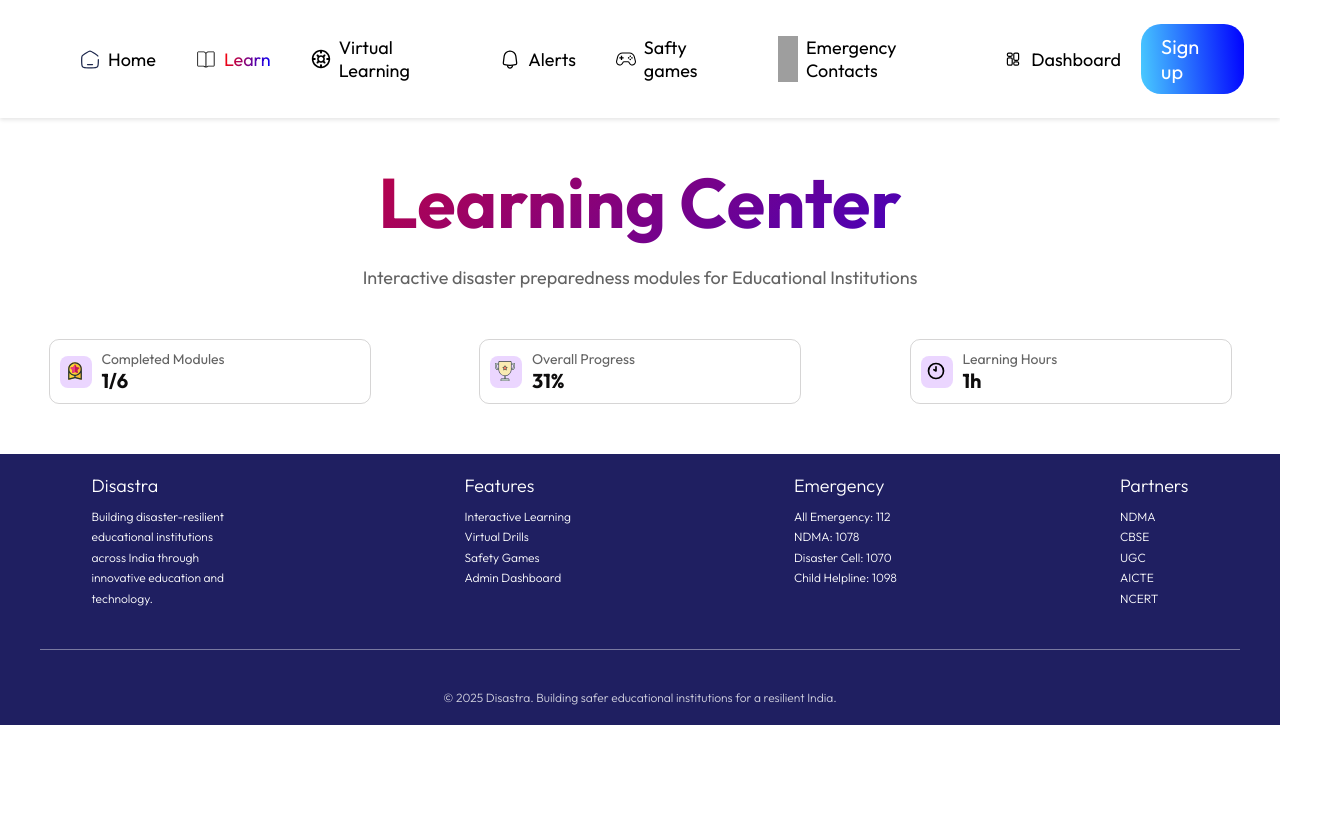
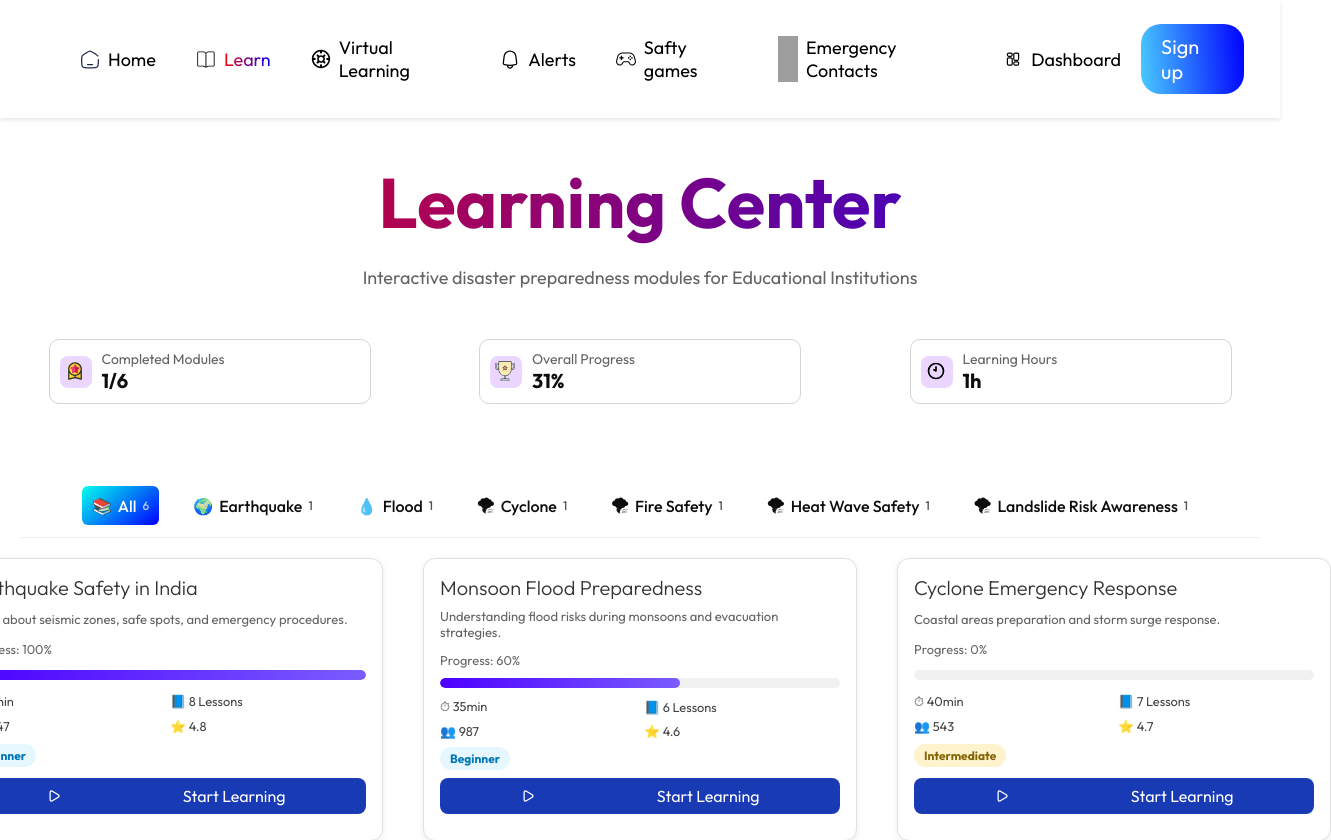
Before and after one commit to Anirban986/SIH_Project, a React (Vite) app: page /Learn in a window 1280 px wide. Shown: the top 840 px of the page, 1331 px wide, since content can reach past the window. Before the commit the page ends 800 px from the top, so only its background shows below. Built offline with nearby package versions, Linux system fonts and the light colour scheme; grey boxes are pictures that could not be loaded; a web font is replaced by a local one.

Commit message:
Finished learning page

```diff
--- a/src/components/Learn/Learn.css
+++ b/src/components/Learn/Learn.css
@@ -9,7 +9,7 @@
 .learning-top h1{
     font-size: 70px;
     margin-bottom: 20px;
-    background: linear-gradient(320deg, blue, rgb(255, 4, 4));
+    background: linear-gradient(276deg, blue, rgb(255, 4, 4));
     background-clip: text;
     -webkit-background-clip: text;
     -webkit-text-fill-color: transparent;
--- a/src/components/Learn/Learn.jsx
+++ b/src/components/Learn/Learn.jsx
@@ -3,6 +3,7 @@ import './learn.css'
 import achievement from '../../assets/achievement.svg'
 import trophy from '../../assets/trophy.svg'
 import clock from '../../assets/clock.svg'
+import LearningNav from '../learning-folder/learning-nav/LearningNav'
 function Learn() {
   return (
     <div className='learn'>
@@ -43,6 +44,7 @@ function Learn() {
         </div>
       </div>
 
+      <LearningNav/>
 
 
     </div>
--- a/src/components/home/Home.css
+++ b/src/components/home/Home.css
@@ -57,7 +57,7 @@
     margin-bottom: 50px;
 }
 .button{
-    background-color: rgb(2, 48, 255);
+     background: linear-gradient(276deg,blue,rgb(4, 213, 255));
     padding: 10px 20px;
     color: white;
     border-radius: 10px;
--- a/src/components/learning-folder/learning-nav/LearningNav.css
+++ b/src/components/learning-folder/learning-nav/LearningNav.css
@@ -0,0 +1,174 @@
+/* NAVBAR */
+.nav {
+    display: flex;
+    justify-content: center;
+    background: #fff;
+    border-bottom: 1px solid #eee;
+    padding: 12px 20px;
+}
+
+.nav ul {
+    display: flex;
+    gap: 24px;
+    list-style: none;
+    margin: 0;
+    padding: 0;
+}
+
+.nav ul li {
+    cursor: pointer;
+    font-weight: 500;
+    display: flex;
+    align-items: center;
+    gap: 6px;
+    padding: 6px 10px;
+    border-radius: 6px;
+    transition: background 0.2s ease;
+}
+
+.nav ul li.active {
+    background: linear-gradient(320deg, blue, rgb(4, 255, 238));
+    color: #fff;
+}
+
+.nav ul li small {
+    font-size: 12px;
+    opacity: 0.7;
+}
+
+/* Container for all cards */
+.cards-learn {
+    display: grid;
+    grid-template-columns: repeat(3, 1fr);
+    gap: 40px;
+    padding: 20px;
+    justify-content: center;
+}
+
+/* Single Card */
+.learning-card {
+    width: 400px;
+    /* fixed width */
+    background: #ffffff;
+    border: 1px solid #e0e0e0;
+    border-radius: 12px;
+    padding: 16px;
+    box-shadow: 0 2px 6px rgba(0, 0, 0, 0.08);
+    display: flex;
+    flex-direction: column;
+    justify-content: space-between;
+    transition: transform 0.2s ease, box-shadow 0.2s ease;
+}
+
+.learning-card:hover {
+    transform: translateY(-5px);
+    box-shadow: 0 6px 12px rgba(0, 0, 0, 0.15);
+    border: 1px solid rgb(0, 119, 255);
+}
+
+/* Title & Description */
+.learning-card h3 {
+    font-size: 20px;
+    font-weight: 300;
+    margin-bottom: 8px;
+    color: #333;
+}
+
+.learning-card p {
+    font-size: 13px;
+    color: rgba(86, 86, 86, 0.922);
+    margin-bottom: 12px;
+}
+
+/* Progress Bar */
+.progress {
+    background: #f1f1f1;
+    border-radius: 8px;
+    height: 10px;
+    overflow: hidden;
+    margin: 10px 0;
+}
+
+.progress-bar {
+    height: 100%;
+    width: 0;
+    /* starts at 0 */
+    background: linear-gradient(90deg, #4c00ff, #7a5cff);
+    transition: width 0.4s ease;
+    /* smooth update */
+    border-radius: 8px;
+}
+
+/* Progress text */
+.learning-card small {
+    font-size: 0.8rem;
+    color: #666;
+}
+
+/* Meta info */
+.meta {
+    display: grid;
+    grid-template-columns: 2fr 2fr;
+    gap: 8px;
+    margin-bottom: 8px;
+    font-size: 0.8rem;
+    color: #444;
+}
+
+.meta span {
+    display: flex;
+    align-items: center;
+    gap: 4px;
+}
+
+
+.level {
+    display: inline-block;
+    width: auto;
+    padding: 4px 10px;
+    border-radius: 20px;
+    font-size: 12px;
+    font-weight: bold;
+    margin-bottom: 8px;
+    align-self: flex-start;
+}
+
+.level.beginner {
+    background: #e6f7ff;
+    color: #0077b6;
+}
+
+.level.intermediate {
+    background: #fff3cd;
+    color: #856404;
+}
+
+.level.advanced {
+    background: #f8d7da;
+    color: #842029;
+}
+
+.action {
+    background-color: rgb(24, 58, 181);
+    width: auto;
+    border-radius: 8px;
+    display: flex;
+    justify-content: space-around;
+    padding: 8px 20px;
+    transition: 0.3s;
+    margin-bottom: 10px;
+}
+
+.action img {
+    width: 15px;
+    filter: brightness(0) invert(1);
+}
+
+.action-para {
+    color: white;
+}
+
+.action:hover {
+    background-color: rgba(24, 58, 181, 0.752);
+    cursor: pointer;
+}
--- a/src/components/learning-folder/learning-nav/LearningNav.jsx
+++ b/src/components/learning-folder/learning-nav/LearningNav.jsx
@@ -1,9 +1,77 @@
-import React from 'react'
+import React, { useState } from "react";
+import modules from "./data";
+import "./LearningNav.css";
+import play from '../../../assets/play.svg'
+function LearningNav() {
+  const [activeCategory, setActiveCategory] = useState("All");
 
-function LearningNav() {
+  const categories = [
+    { name: "All", icon: "📚" },
+    ...Array.from(
+      new Map(
+        modules.map((m) => [m.category, { name: m.category, icon: m.icon }])
+      ).values()
+    ),
+  ];
+
+  const filtered =
+    activeCategory === "All"
+      ? modules
+      : modules.filter((m) => m.category === activeCategory);
+
   return (
-    <div>LearningNav</div>
-  )
+    <div className="dashboard">
+      {/* Navigation */}
+      <nav className="nav">
+        <ul>
+          {categories.map((cat) => (
+            <li
+              key={cat.name}
+              className={activeCategory === cat.name ? "active" : ""}
+              onClick={() => setActiveCategory(cat.name)}
+            >
+              <span className="icon">{cat.icon}</span>
+              <span>{cat.name}</span>
+              <small>
+                {cat.name === "All"
+                  ? modules.length
+                  : modules.filter((m) => m.category === cat.name).length}
+              </small>
+            </li>
+          ))}
+        </ul>
+      </nav>
+
+      {/* Cards */}
+      <div className="cards-learn">
+        {filtered.map((m) => (
+          <div className="learning-card" key={m.id}>
+            <h3>{m.title}</h3>
+            <p>{m.description}</p>
+             <small>Progress: {m.progress}%</small>
+            <div className="progress">
+              <div
+                className="progress-bar"
+                style={{ width: `${m.progress}%` }}
+              ></div>
+            </div>
+
+            <div className="meta">
+              <span>⏱ {m.duration}</span>
+              <span>📘 {m.lessons} Lessons</span>
+              <span>👥 {m.users}</span>
+              <span>⭐ {m.rating}</span>
+            </div>
+            <span className={`level ${m.level.toLowerCase()}`}>{m.level}</span>
+            <div className="action">
+              <img src={play} alt="" />
+              <div className="action-para">Start Learning</div>
+            </div>
+          </div>
+        ))}
+      </div>
+    </div>
+  );
 }
 
-export default LearningNav
+export default LearningNav;
--- /dev/null
+++ b/src/components/learning-folder/learning-nav/data.js
@@ -0,0 +1,94 @@
+const modules = [
+  {
+    id: 1,
+    category: "Earthquake",
+    icon: "🌍",
+    title: "Earthquake Safety in India",
+    description: "Learn about seismic zones, safe spots, and emergency procedures.",
+    progress: 100,
+    duration: "45min",
+    lessons: 8,
+    users: 1247,
+    rating: 4.8,
+    level: "Beginner",
+    button: "Review",
+
+  },
+  {
+    id: 2,
+    category: "Flood",
+    icon: "💧",
+    title: "Monsoon Flood Preparedness",
+    description: "Understanding flood risks during monsoons and evacuation strategies.",
+    progress: 60,
+    duration: "35min",
+    lessons: 6,
+    users: 987,
+    rating: 4.6,
+    level: "Beginner",
+    button: "Continue",
+
+  },
+  {
+    id: 3,
+    category: "Cyclone",
+    icon: "🌪",
+    title: "Cyclone Emergency Response",
+    description: "Coastal areas preparation and storm surge response.",
+    progress: 0,
+    duration: "40min",
+    lessons: 7,
+    users: 543,
+    rating: 4.7,
+    level: "Intermediate",
+    button: "Start Learning",
+
+  },
+   {
+    id: 4,
+    category: "Fire Safety",
+    icon: "🌪",
+    title: "School Fire Safety",
+    description: "Fire prevention, evacuation routes, and emergency procedures in schools.",
+    progress: 0,
+    duration: "40min",
+    lessons: 7,
+    users: 543,
+    rating: 4.7,
+    level: "Intermediate",
+    button: "Start Learning",
+
+  },
+   {
+    id: 5,
+    category: "Heat Wave Safety",
+    icon: "🌪",
+    title: "Heat Wave Safety",
+    description: "Recognizing heat-related illnesses and staying safe during extreme temperatures.",
+    progress: 0,
+    duration: "40min",
+    lessons: 7,
+    users: 543,
+    rating: 4.7,
+    level: "Intermediate",
+    button: "Start Learning",
+
+  },
+  {
+    id: 6,
+    category: "Landslide Risk Awareness",
+    icon: "🌪",
+    title: "Landslide Risk Awareness",
+    description: "Understanding landslide triggers in hilly regions and safety measures.",
+    progress: 0,
+    duration: "40min",
+    lessons: 7,
+    users: 543,
+    rating: 4.7,
+    level: "Intermediate",
+    button: "Start Learning",
+
+  },
+];
+
+export default modules;
--- a/src/components/weather/Weather.css
+++ b/src/components/weather/Weather.css
@@ -8,7 +8,7 @@
   place-self: center;
   padding: 20px;
   border-radius: 10px;
-  background-image: linear-gradient(245deg, rgb(254, 5, 5), rgb(22, 37, 255));
+  background-image: linear-gradient(245deg, rgb(5, 254, 254), rgb(22, 37, 255));
   display: flex;
   flex-direction: column;
   align-items: center;
```
